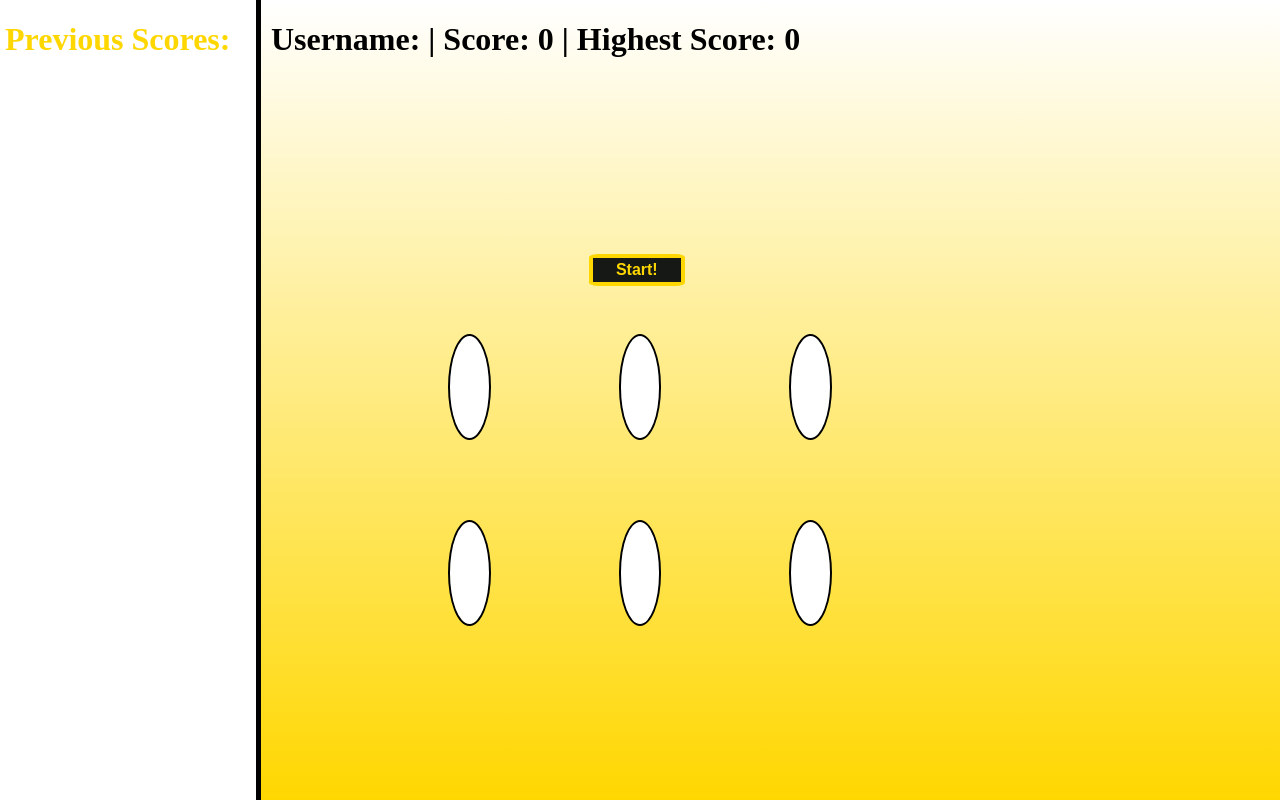
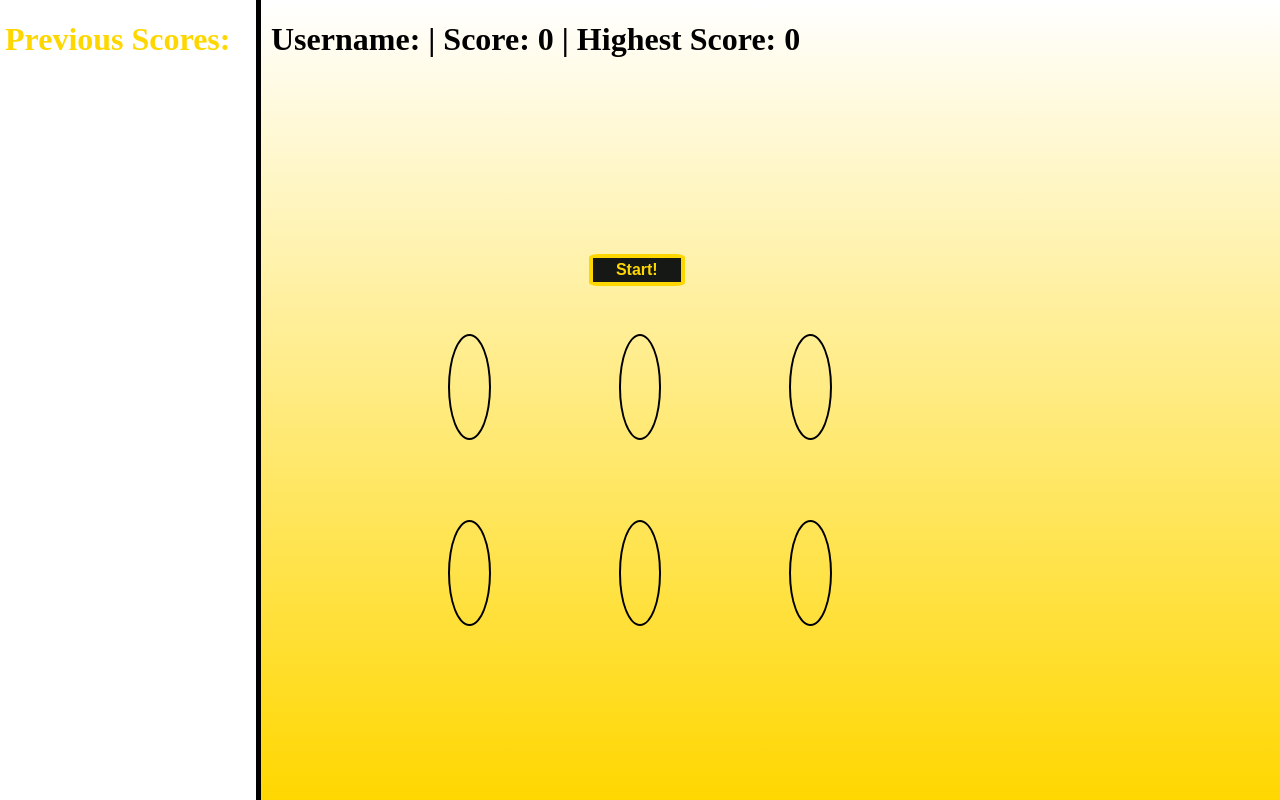
Before and after one commit to YonatanHen/memory-game, a React (Create React App) app: page /game in a window 1280 px wide. Built offline with nearby package versions, Linux system fonts and the light colour scheme.

Commit message:
Fixed circles color

```diff
--- a/src/screens/gamePage.tsx
+++ b/src/screens/gamePage.tsx
@@ -66,7 +66,7 @@ export const GamePage = () => {
 			if (bulb && bulb.dataset.color) {
 				bulb.style.backgroundColor = bulb.dataset.color
 				await sleep(1000)
-				bulb.style.backgroundColor = 'white'
+				bulb.style.backgroundColor = 'transparent'
 			}
 		}
 	}
@@ -91,6 +91,7 @@ export const GamePage = () => {
 			isClicked(false)
 			setCurrent([])
 			bulbs.current = []
+			console.log(document.getElementsByTagName('td'))
 
 		}
 	}
@@ -124,7 +125,7 @@ export const GamePage = () => {
 									key={i}
 									data-color={colors[i]}
 									onClick={() => handleClick(i)}
-									style={{ background: 'white '}}
+									// style={{ background: 'white '}}
 								></td>
 							)
 						})}
@@ -137,7 +138,7 @@ export const GamePage = () => {
 									key={i + 3}
 									data-color={colors[i + 3]}
 									onClick={() => handleClick(i + 3)}
-									style={{ background: 'white '}}
+									// style={{ background: 'white '}}
 								></td>
 							)
 						})}
```
